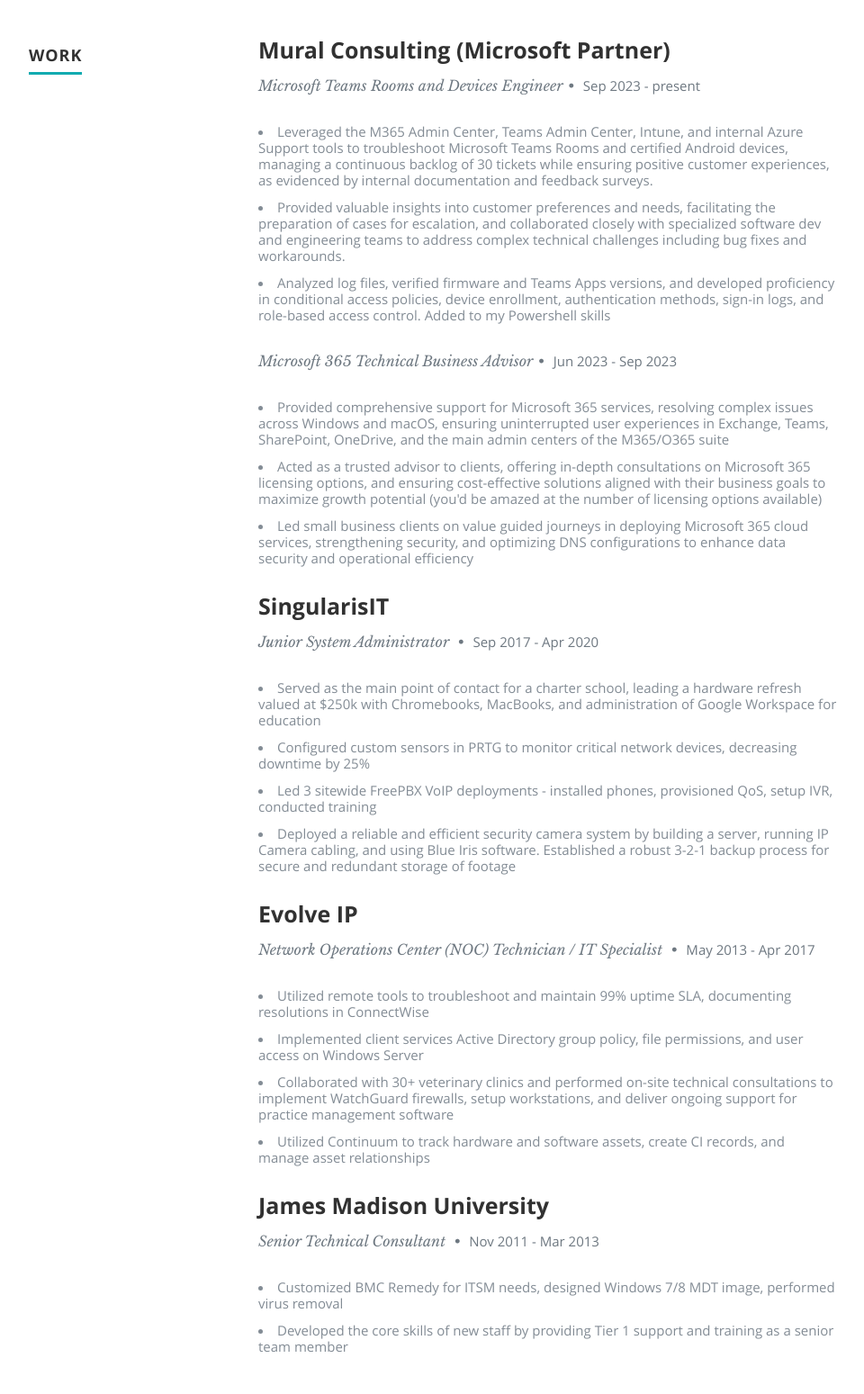
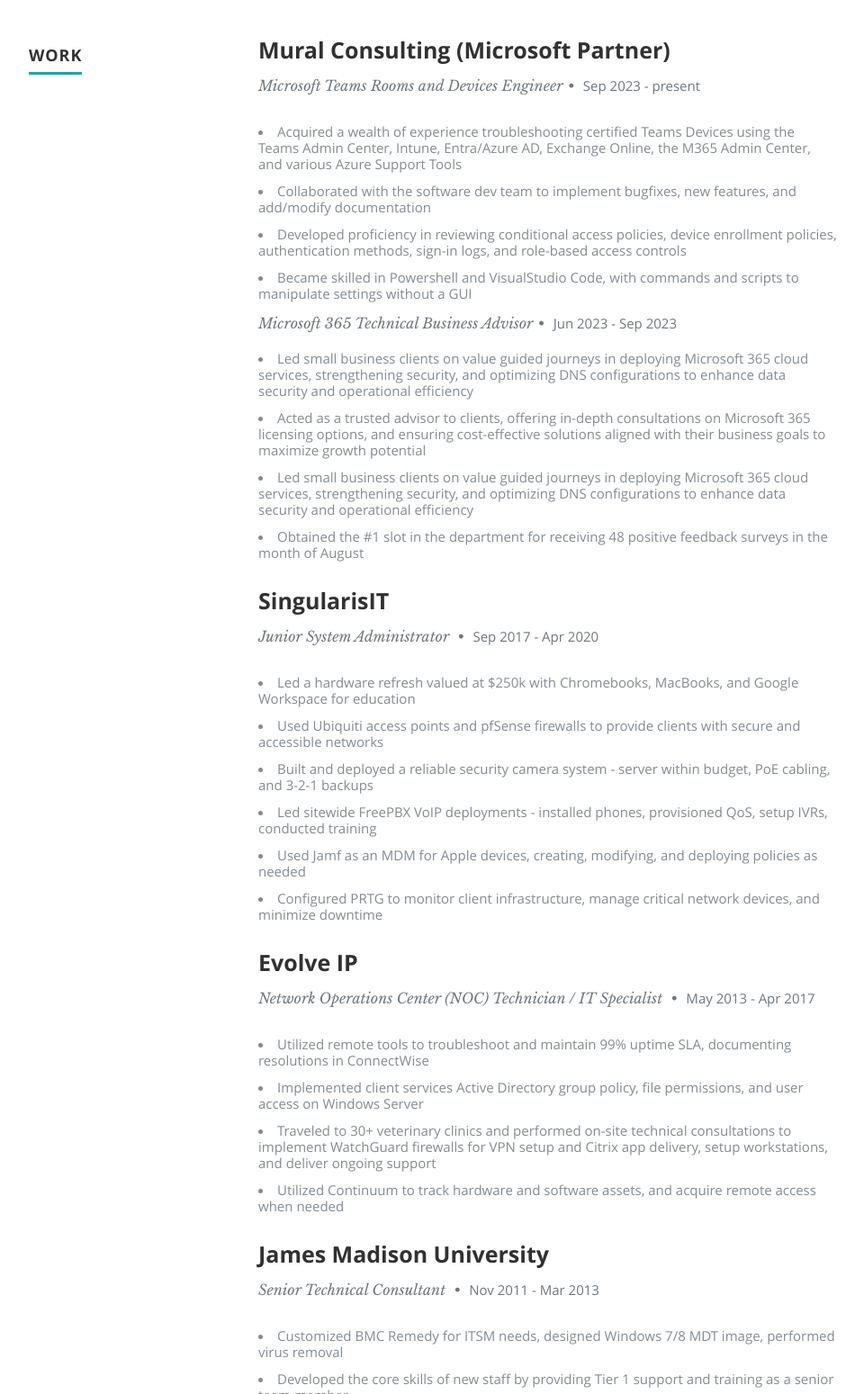
Before and after one commit to techbrett/azure-resume, a website: page frontend/index.html in a window 1280 px wide. Shown: the part 1840-3389 px from the top of the page at 90% size, without its empty margins (118-1078 px from the left). Drawn offline with nearby package versions, Linux system fonts and the light colour scheme; no server answers.

Commit message:
index update

```diff
--- a/frontend/index.html
+++ b/frontend/index.html
@@ -164,18 +164,20 @@
                   <h3>Mural Consulting (Microsoft Partner)</h3>
                   <p class="info">Microsoft Teams Rooms and Devices Engineer<span>&bull;</span> <em class="date">Sep 2023 - present</em></p>
                   <p>
-                  <li>Leveraged the M365 Admin Center, Teams Admin Center, Intune, and internal Azure Support tools to troubleshoot Microsoft Teams Rooms and certified Android devices, managing a continuous backlog of 30 tickets while ensuring positive customer experiences, as evidenced by internal documentation and feedback surveys.</li>
+                  <li>Acquired a wealth of experience troubleshooting certified Teams Devices using the Teams Admin Center, Intune, Entra/Azure AD, Exchange Online, the M365 Admin Center, and various Azure Support Tools</li>
 
-                  <li>Provided valuable insights into customer preferences and needs, facilitating the preparation of cases for escalation, and collaborated closely with specialized software dev and engineering teams to address complex technical challenges including bug fixes and workarounds.</li>
+                  <li>Collaborated with the software dev team to implement bugfixes, new features, and add/modify documentation</li>
 
-                  <li>Analyzed log files, verified firmware and Teams Apps versions, and developed proficiency in conditional access policies, device enrollment, authentication methods, sign-in logs, and role-based access control. Added to my Powershell skills</li></p>
+                  <li>Developed proficiency in reviewing conditional access policies, device enrollment policies, authentication methods, sign-in logs, and role-based access controls</li>
+
+                  <li>Became skilled in Powershell and VisualStudio Code, with commands and scripts to manipulate settings without a GUI</li>
 
                   <p class="info">Microsoft 365 Technical Business Advisor<span>&bull;</span> <em class="date">Jun 2023 - Sep 2023</em></p>
 
-                  <p>
-                  <li>Provided comprehensive support for Microsoft 365 services, resolving complex issues across Windows and macOS, ensuring uninterrupted user experiences in Exchange, Teams, SharePoint, OneDrive, and the main admin centers of the M365/O365 suite</li>
-                  <li>Acted as a trusted advisor to clients, offering in-depth consultations on Microsoft 365 licensing options, and ensuring cost-effective solutions aligned with their business goals to maximize growth potential (you'd be amazed at the number of licensing options available)</li>
                   <li>Led small business clients on value guided journeys in deploying Microsoft 365 cloud services, strengthening security, and optimizing DNS configurations to enhance data security and operational efficiency</li>
+                  <li>Acted as a trusted advisor to clients, offering in-depth consultations on Microsoft 365 licensing options, and ensuring cost-effective solutions aligned with their business goals to maximize growth potential</li>
+                  <li>Led small business clients on value guided journeys in deploying Microsoft 365 cloud services, strengthening security, and optimizing DNS configurations to enhance data security and operational efficiency</li>
+                  <li>Obtained the #1 slot in the department for receiving 48 positive feedback surveys in the month of August</li>
                   </p>
 
                </div>
@@ -191,10 +193,12 @@
                   <p class="info">Junior System Administrator <span>&bull;</span> <em class="date">Sep 2017 - Apr 2020</em></p>
 
                   <p>
-                  <li>Served as the main point of contact for a charter school, leading a hardware refresh valued at $250k with Chromebooks, MacBooks, and administration of Google Workspace for education</li>
-                  <li>Configured custom sensors in PRTG to monitor critical network devices, decreasing downtime by 25%</li>
-                  <li>Led 3 sitewide FreePBX VoIP deployments - installed phones, provisioned QoS, setup IVR, conducted training</li>
-                  <li>Deployed a reliable and efficient security camera system by building a server, running IP Camera cabling, and using Blue Iris software. Established a robust 3-2-1 backup process for secure and redundant storage of footage</li>
+                  <li>Led a hardware refresh valued at $250k with Chromebooks, MacBooks, and Google Workspace for education</li>
+                  <li>Used Ubiquiti access points and pfSense firewalls to provide clients with secure and accessible networks</li>
+                  <li>Built and deployed a reliable security camera system - server within budget, PoE cabling, and 3-2-1 backups</li>
+                  <li>Led sitewide FreePBX VoIP deployments - installed phones, provisioned QoS, setup IVRs, conducted training</li>
+                  <li>Used Jamf as an MDM for Apple devices, creating, modifying, and deploying policies as needed</li>
+                  <li>Configured PRTG to monitor client infrastructure, manage critical network devices, and minimize downtime</li>
                   </p>
 
                </div>
@@ -211,8 +215,8 @@
                   <p>
                   <li>Utilized remote tools to troubleshoot and maintain 99% uptime SLA, documenting resolutions in ConnectWise</li>
                   <li>Implemented client services Active Directory group policy, file permissions, and user access on Windows Server</li>
-                  <li>Collaborated with 30+ veterinary clinics and performed on-site technical consultations to implement WatchGuard firewalls, setup workstations, and deliver ongoing support for practice management software</li>
-                  <li>Utilized Continuum to track hardware and software assets, create CI records, and manage asset relationships </li>
+                  <li>Traveled to 30+ veterinary clinics and performed on-site technical consultations to implement WatchGuard firewalls for VPN setup and Citrix app delivery, setup workstations, and deliver ongoing support</li>
+                  <li>Utilized Continuum to track hardware and software assets, and acquire remote access when needed</li>
                   </p>
 
                </div>
```
